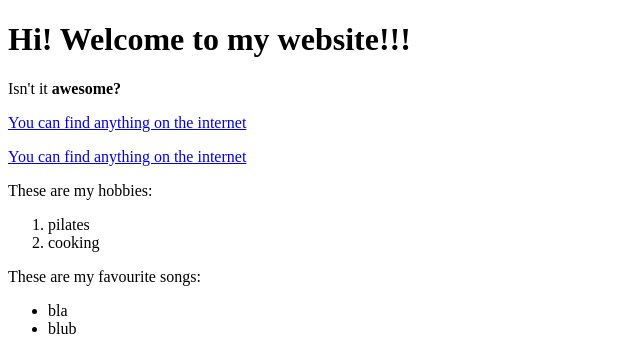
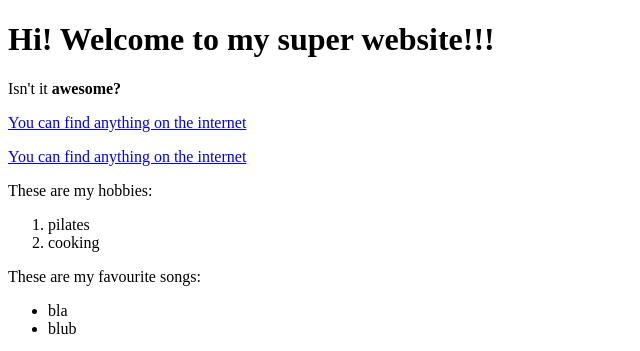
Before and after one commit to sandrahabermann/sandrahabermann.github.io, a plain HTML site: page index.html in a window 1280 px wide. Shown: the top 351 px of the page, without its empty margins (0-640 px from the left). Drawn offline with Linux system fonts and the light colour scheme.

Commit message:
now with zuper

```diff
--- a/index.html
+++ b/index.html
@@ -1,11 +1,11 @@
 <!DOCTYPE html>
 <html>
 <head>
-  <title>Awesome Site</title>
+  <title>My Awesome Site</title>
 </head>
 
 <body>
-  <h1>Hi! Welcome to my website!!!</h1>
+  <h1>Hi! Welcome to my super website!!!</h1>
   <p>Isn't it <strong>awesome?</strong></p>
   <p><a href="http://google.com">You can find anything on the internet</a></p>
   <p><a href="tacos.html">You can find anything on the internet</a></p>
```
